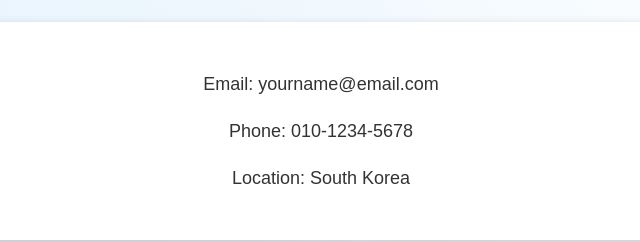
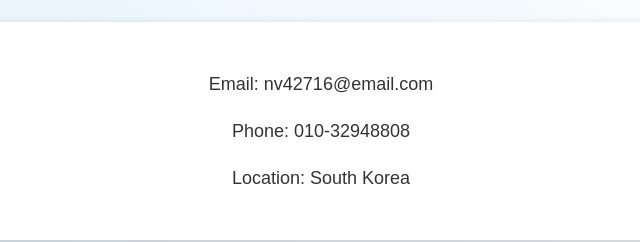
Before and after one commit to nv42716-a11y/cloud-computing, a plain HTML site: page contact.html in a window 1280 px wide. Shown: the part 171-413 px from the top of the page, 319-959 px from the left. Drawn offline with Linux system fonts and the light colour scheme.

Commit message:
Update contact.html

```diff
--- a/contact.html
+++ b/contact.html
@@ -18,9 +18,9 @@
 </nav>
 
 <section>
-    <p>Email: yourname@email.com</p>
+    <p>Email: nv42716@email.com</p>
 
-    <p>Phone: 010-1234-5678</p>
+    <p>Phone: 010-32948808</p>
 
     <p>Location: South Korea</p>
 </section>
```
